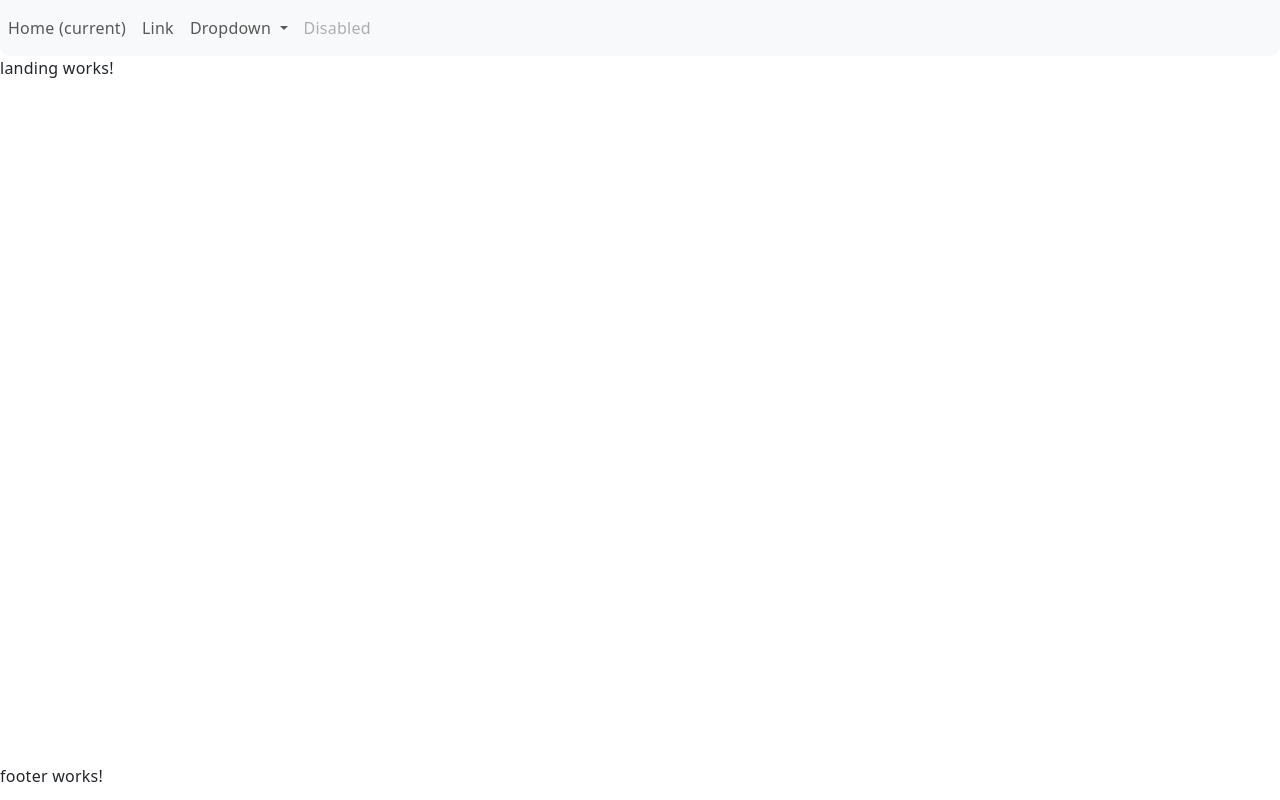
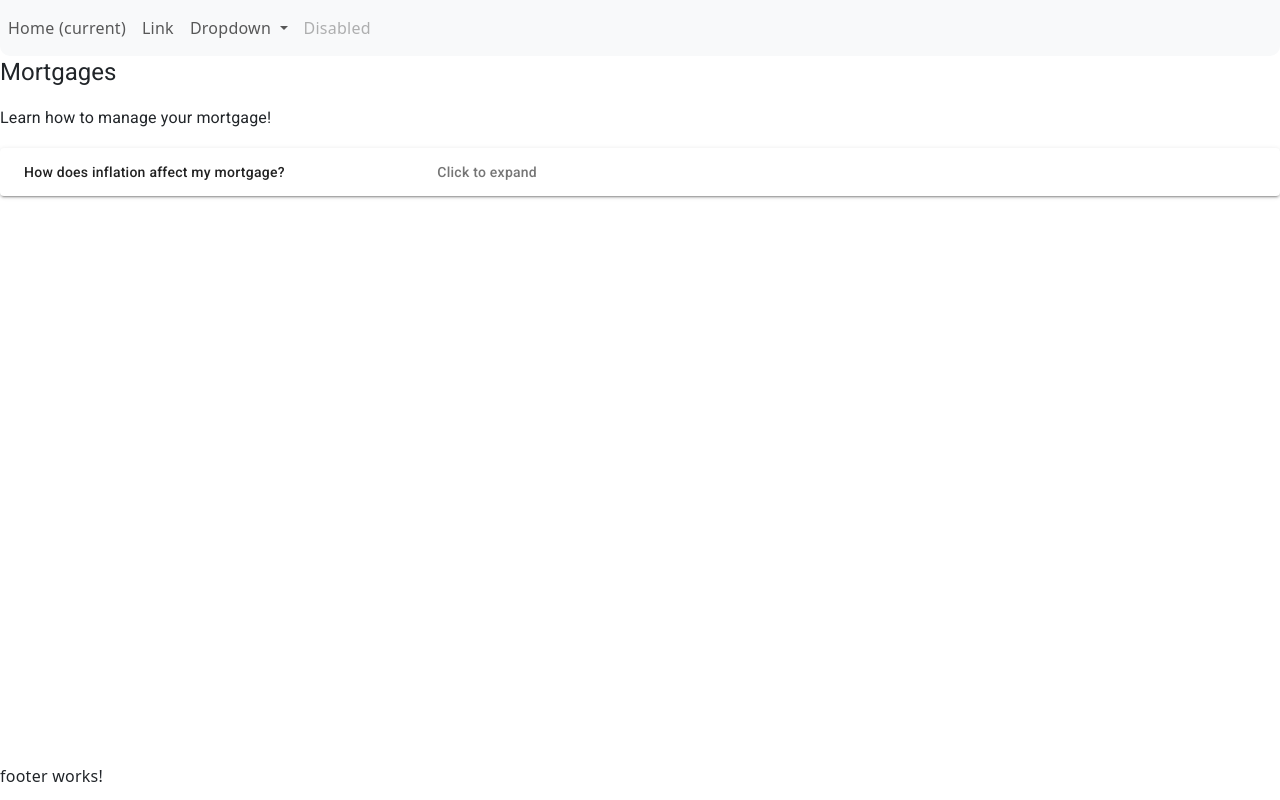
Before and after one commit to amczuboka/Hack-a-Bunch, an Angular app in the folder hack-a-bunch/: page /mortgage-info in a window 1280 px wide. Before the commit this address led to /. Built offline with nearby package versions, Linux system fonts and the light colour scheme.

Commit message:
Added mortgage-info page
Created mortgage-info page and added some styling.

```diff
--- a/hack-a-bunch/angular.json
+++ b/hack-a-bunch/angular.json
@@ -102,5 +102,8 @@
         }
       }
     }
+  },
+  "cli": {
+    "analytics": "a32e6f6a-dfd2-4948-8b22-9506b21eeca6"
   }
 }
--- a/hack-a-bunch/src/app/app-routing.module.ts
+++ b/hack-a-bunch/src/app/app-routing.module.ts
@@ -1,8 +1,11 @@
 import { NgModule } from '@angular/core';
 import { RouterModule, Routes } from '@angular/router';
 import { LandingComponent } from './pages/landing/landing.component';
+import { MortgageInfoComponent } from './pages/mortgage-info/mortgage-info.component';
+
 const routes: Routes = [
   { path: '', component: LandingComponent },
+  { path: 'mortgage-info', component: MortgageInfoComponent },
   {
     path: '**',
     redirectTo: '',
--- a/hack-a-bunch/src/app/app.module.ts
+++ b/hack-a-bunch/src/app/app.module.ts
@@ -1,5 +1,6 @@
 import { NgModule } from '@angular/core';
 import { BrowserModule } from '@angular/platform-browser';
+import { MatExpansionModule } from '@angular/material/expansion';
 
 import { AppRoutingModule } from './app-routing.module';
 import { AppComponent } from './app.component';
@@ -7,6 +8,7 @@ import { BrowserAnimationsModule } from '@angular/platform-browser/animations';
 import { HeaderComponent } from './components/header/header.component';
 import { FooterComponent } from './components/footer/footer.component';
 import { LandingComponent } from './pages/landing/landing.component';
+import { MortgageInfoComponent } from './pages/mortgage-info/mortgage-info.component';
 
 @NgModule({
   declarations: [
@@ -14,11 +16,13 @@ import { LandingComponent } from './pages/landing/landing.component';
     HeaderComponent,
     FooterComponent,
     LandingComponent,
+    MortgageInfoComponent,
   ],
   imports: [
     BrowserModule,
     AppRoutingModule,
-    BrowserAnimationsModule
+    BrowserAnimationsModule,
+    MatExpansionModule
   ],
   providers: [],
   bootstrap: [AppComponent]
--- /dev/null
+++ b/hack-a-bunch/src/app/pages/mortgage-info/mortgage-info.component.html
@@ -0,0 +1,31 @@
+
+
+<h1>Mortgages</h1>
+<h3>Learn how to manage your mortgage!</h3>
+
+<!--Angular Expansion Panel-->
+<mat-accordion>
+    <mat-expansion-panel hideToggle>
+      <mat-expansion-panel-header>
+        <mat-panel-title>
+          How does inflation affect my mortgage?
+        </mat-panel-title>
+        <mat-panel-description>
+          Click to expand
+        </mat-panel-description>
+      </mat-expansion-panel-header>
+      <p>This is the primary content of the panel.</p>
+    </mat-expansion-panel>
+    <!--<mat-expansion-panel (opened)="panelOpenState = true"
+                         (closed)="panelOpenState = false">
+      <mat-expansion-panel-header>
+        <mat-panel-title>
+          Self aware panel
+        </mat-panel-title>
+        <mat-panel-description>
+          Currently I am {{panelOpenState ? 'open' : 'closed'}}
+        </mat-panel-description>
+      </mat-expansion-panel-header>
+      <p>I'm visible because I am open</p>
+    </mat-expansion-panel>-->
+  </mat-accordion>
```
Also changed, not shown: hack-a-bunch/src/app/pages/mortgage-info/mortgage-info.component.ts (added, +10 -0 lines), hack-a-bunch/src/app/pages/mortgage-info/mortgage-info.component.scss (added), 1 other file (tests, documents, lock files or other folders).
